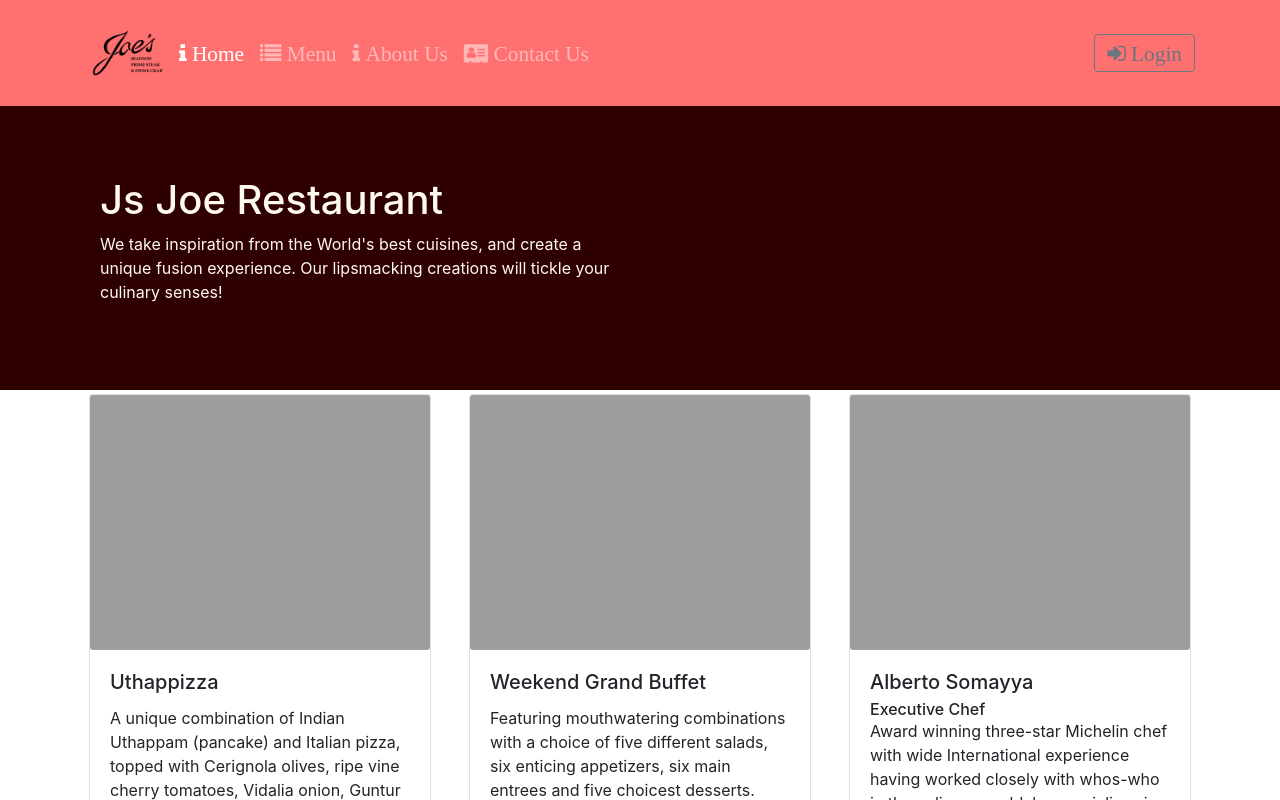
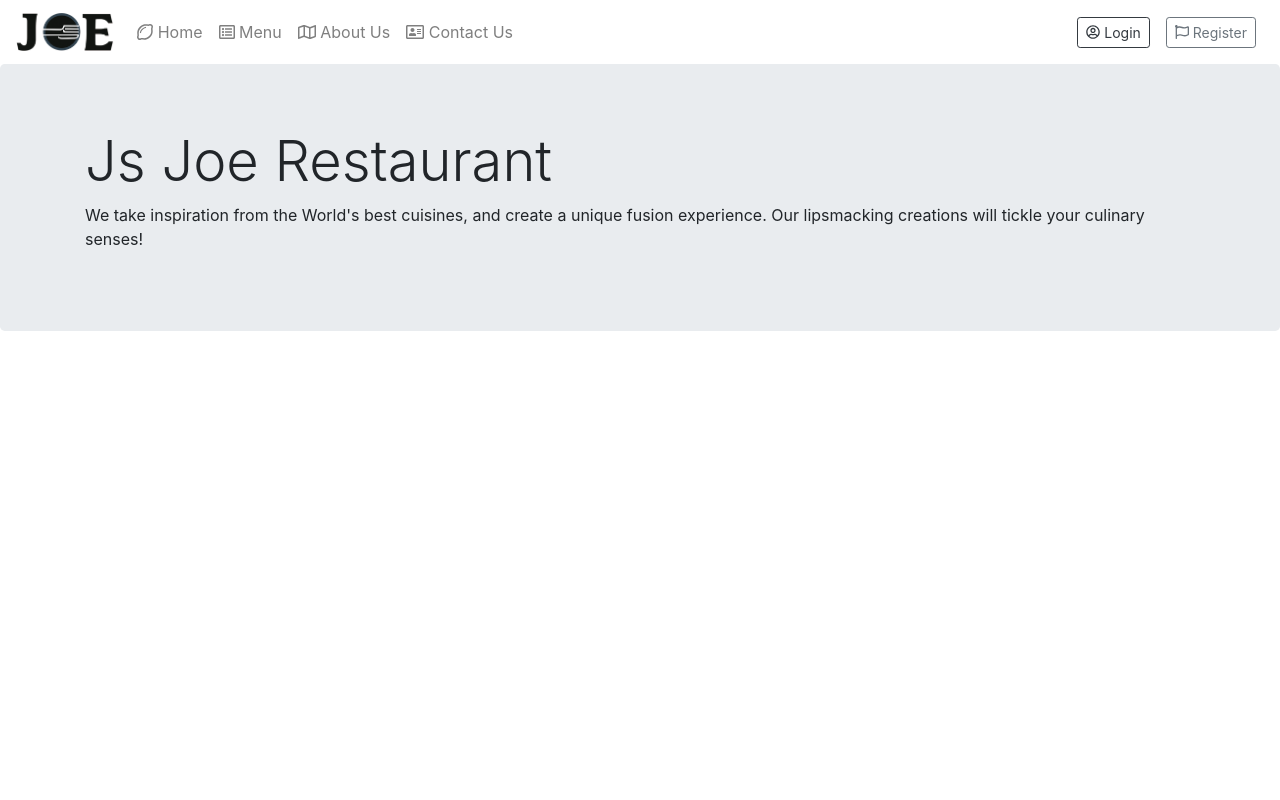
Before and after one commit to GozaRuu/js-joe-restaurant, a React (Create React App) app in the folder react-redux-client/: page / in a window 1280 px wide. Before the commit this address led to /home. Shown: the top 800 px of the page. Built offline with nearby package versions, Linux system fonts and the light colour scheme; data requests are answered from the project's data file; what react-redux-form would draw is missing.

Commit message:
RC: updated header component

```diff
--- a/react-redux-client/src/App.css
+++ /dev/null
@@ -1,35 +0,0 @@
-.row-header{
-    margin:0px auto;
-    padding:0px auto;
-}
-
-.row-content {
-    margin:0px auto;
-    padding: 50px 0px 50px 0px;
-    min-height:400px;
-}
-
-.footer{
-    background-color: #ff7171 ;
-    color:floralwhite;
-    margin:0px auto;
-    padding: 20px 0px 20px 0px;
-}
-
-.jumbotron {
-    padding:70px 30px 70px 30px;
-    margin:0px auto;
-    border-radius: 0;
-    background-color: #2e0000 ;
-    color:floralwhite;
-}
-
-address{
-    font-size:80%;
-    margin:0px;
-}
-
-.navbar {
-    background-color: #ff7171;
-    color: #d7d7d7;
-}
--- a/react-redux-client/src/components/HeaderComponent.js
+++ b/react-redux-client/src/components/HeaderComponent.js
@@ -1,6 +1,31 @@
-import React, { Component } from 'react';
-import { Nav, Navbar, NavbarBrand, NavbarToggler, NavItem, Collapse, Jumbotron, Button, Modal, ModalHeader, ModalBody, Form, FormGroup, Label, Input } from 'reactstrap';
-import { NavLink } from 'react-router-dom';
+import React, { Component } from "react";
+import {
+  Nav,
+  Navbar,
+  NavbarBrand,
+  NavbarToggler,
+  NavItem,
+  Collapse,
+  Jumbotron,
+  Button,
+  Modal,
+  ModalHeader,
+  ModalBody,
+  Form,
+  FormGroup,
+  Label,
+  Input
+} from "reactstrap";
+import { FontAwesomeIcon } from "@fortawesome/react-fontawesome";
+import {
+  faAddressCard,
+  faListAlt,
+  faMap,
+  faLemon,
+  faUserCircle,
+  faFlag
+} from "@fortawesome/free-regular-svg-icons";
+import { NavLink } from "react-router-dom";
 
 class Header extends Component {
   constructor(props) {
@@ -26,60 +51,85 @@ class Header extends Component {
     });
   }
 
-    handleLogin(event){
+  handleLogin(event) {
     this.toggleModal();
-        alert(`UserName: ${this.username.value} Password: ${this.password.value} Remember: ${this.rememberme.checked}`);
+    alert(
+      `UserName: ${this.username.value} Password: ${
+        this.password.value
+      } Remember: ${this.rememberme.checked}`
+    );
     event.preventDefault();
   }
 
   render() {
     return (
       <React.Fragment>
-                <Navbar dark expand="md">
-                    <div className="container">
+        <Navbar light className="sticky-top" expand="md">
           <NavbarBrand className="mr-auto" href="/">
-                            <img src="assets/images/logo.png" height="80" width="86" alt="Js Joe Restaurant" />
+            <img
+              src="assets/images/logo.png"
+              height="38"
+              alt="Js Joe Restaurant"
+            />
           </NavbarBrand>
-                        <NavbarToggler onClick={this.toggleNav}/>
+          <NavbarToggler onClick={this.toggleNav} />
           <Collapse isOpen={this.state.isNavOpen} navbar>
-                            <Nav navbar>
+            <Nav className="mr-auto" style={{ marginLeft: 15 }} navbar>
               <NavItem>
-                                    <NavLink className="nav-link" to="/home" >
-                                        <span className="fa fa-info fa-lg"> Home </span>
+                <NavLink className="nav-link" to="/home">
+                  <FontAwesomeIcon icon={faLemon} /> Home
                 </NavLink>
               </NavItem>
               <NavItem>
-                                    <NavLink className="nav-link" to="/menu" >
-                                        <span className="fa fa-list fa-lg"> Menu </span>
+                <NavLink className="nav-link" to="/menu">
+                  <FontAwesomeIcon icon={faListAlt} /> Menu
                 </NavLink>
               </NavItem>
               <NavItem>
-                                    <NavLink className="nav-link" to="/aboutus" >
-                                        <span className="fa fa-info fa-lg"> About Us </span>
+                <NavLink className="nav-link" to="/aboutus">
+                  <FontAwesomeIcon icon={faMap} /> About Us
                 </NavLink>
               </NavItem>
               <NavItem>
-                                    <NavLink className="nav-link" to="/contactus" >
-                                        <span className="fa fa-address-card fa-lg"> Contact Us </span>
+                <NavLink className="nav-link" to="/contactus">
+                  <FontAwesomeIcon icon={faAddressCard} /> Contact Us
                 </NavLink>
               </NavItem>
             </Nav>
             <Nav className="ml-auto" navbar>
-                                <NavItem>
-                                    <Button outline onClick={this.toggleModal}>
-                                        <span className="fa fa-sign-in fa-lg"> Login</span>
+              <NavItem className="nav-link">
+                <Button
+                  outline
+                  color="dark"
+                  onClick={this.toggleModal}
+                  className="btn btn-sm"
+                >
+                  <FontAwesomeIcon icon={faUserCircle} /> Login
+                </Button>
+              </NavItem>
+              <NavItem className="nav-link">
+                <Button
+                  outline
+                  color="secondary"
+                  onClick={this.toggleModal}
+                  className="btn btn-sm"
+                >
+                  <FontAwesomeIcon icon={faFlag} /> Register
                 </Button>
               </NavItem>
             </Nav>
           </Collapse>
-                    </div>
         </Navbar>
         <Jumbotron>
           <div className="container">
-                        <div className="row row-header">
-                            <div className="col-12 col-sm-6">
-                                <h1>Js Joe Restaurant</h1>
-                                <p>We take inspiration from the World's best cuisines, and create a unique fusion experience. Our lipsmacking creations will tickle your culinary senses!</p>
+            <div className="row">
+              <div className="col">
+                <h1 className="display-4">Js Joe Restaurant</h1>
+                <p>
+                  We take inspiration from the World's best cuisines, and create
+                  a unique fusion experience. Our lipsmacking creations will
+                  tickle your culinary senses!
+                </p>
               </div>
             </div>
           </div>
@@ -90,19 +140,35 @@ class Header extends Component {
             <Form onSubmit={this.handleLogin}>
               <FormGroup>
                 <Label htmlFor="username">User Name</Label>
-                                <Input type="text" id="username" name="username" innerRef={(input) => this.username = input}/>
+                <Input
+                  type="text"
+                  id="username"
+                  name="username"
+                  innerRef={input => (this.username = input)}
+                />
               </FormGroup>
               <FormGroup>
                 <Label htmlFor="password">Password</Label>
-                                <Input type="password" id="password" name="password" innerRef={(input) => this.password = input}/>
+                <Input
+                  type="password"
+                  id="password"
+                  name="password"
+                  innerRef={input => (this.password = input)}
+                />
               </FormGroup>
               <FormGroup check>
                 <Label check>
-                                    <Input type="checkbox" name="rememberme" innerRef={(input) => this.rememberme = input}/>
+                  <Input
+                    type="checkbox"
+                    name="rememberme"
+                    innerRef={input => (this.rememberme = input)}
+                  />
                   Remember me
                 </Label>
               </FormGroup>
-                            <Button type="submit" value="submit" className="bg-primary">Login</Button>
+              <Button type="submit" value="submit" className="bg-primary">
+                Login
+              </Button>
             </Form>
           </ModalBody>
         </Modal>
--- a/react-redux-client/src/components/MainComponent.js
+++ b/react-redux-client/src/components/MainComponent.js
@@ -1,17 +1,24 @@
-import React, { Component } from 'react';
-import { Switch, Route, Redirect, withRouter } from 'react-router-dom';
-import { connect } from 'react-redux';
-import { actions } from 'react-redux-form'
-import Header from './HeaderComponent';
-import Footer from './FooterComponent';
-import Home from './HomeComponent';
-import Menu from './MenuComponent';
-import Contact from './ContactComponent';
-import About from './AboutComponent';
-import Dishdetail from './DishdetailComponent'
-import { addComment, fetchDishes, fetchComments, fetchPromos, fetchLeaders, postFeedback } from '../redux/actionCreators'
+import React, { Component } from "react";
+import { Switch, Route, Redirect, withRouter } from "react-router-dom";
+import { connect } from "react-redux";
+import { actions } from "react-redux-form";
+import Header from "./HeaderComponent";
+import Footer from "./FooterComponent";
+import Home from "./HomeComponent";
+import Menu from "./MenuComponent";
+import Contact from "./ContactComponent";
+import About from "./AboutComponent";
+import Dishdetail from "./DishdetailComponent";
+import {
+  addComment,
+  fetchDishes,
+  fetchComments,
+  fetchPromos,
+  fetchLeaders,
+  postFeedback
+} from "../redux/actionCreators";
 
-const mapStateToProps = (state) => {
+const mapStateToProps = state => {
   return {
     dishes: state.dishes,
     comments: state.comments,
@@ -19,66 +26,102 @@ const mapStateToProps = (state) => {
     leaders: state.leaders,
     feedbackFormResponse: state.feedbackFormResponse
   };
+};
+
+const mapDispatchToProps = dispatch => ({
+  addComment: (dish, rating, author, comment) =>
+    dispatch(addComment(dish, rating, author, comment)),
+  fetchDishes: () => {
+    dispatch(fetchDishes());
+  },
+  fetchComments: () => {
+    dispatch(fetchComments());
+  },
+  fetchPromos: () => {
+    dispatch(fetchPromos());
+  },
+  fetchLeaders: () => {
+    dispatch(fetchLeaders());
+  },
+  postFeedback: data => {
+    dispatch(postFeedback(data));
+  },
+  resetFeedbackForm: () => {
+    dispatch(actions.reset("feedback"));
   }
-
-const mapDispatchToProps = (dispatch) => ({
-    addComment: (dish, rating, author, comment) => dispatch(addComment(dish, rating, author, comment)),
-    fetchDishes: () => {dispatch(fetchDishes())},
-    fetchComments: () => {dispatch(fetchComments())},
-    fetchPromos: () => {dispatch(fetchPromos())},
-    fetchLeaders: () => {dispatch(fetchLeaders())},
-    postFeedback: (data) => {dispatch(postFeedback(data))},
-    resetFeedbackForm: () => {dispatch(actions.reset('feedback'))}
 });
 
 class Main extends Component {
-
   componentDidMount() {
     this.props.fetchDishes();
     this.props.fetchComments();
     this.props.fetchPromos();
     this.props.fetchLeaders();
-
   }
 
   render() {
     const HomeComponentCreator = () => {
-            const dish = this.props.dishes.dishes.filter((dish) => dish.featured)[0];
-            const promo = this.props.promotions.promotions.filter((promotion) => promotion.featured)[0];
-            const leader = this.props.leaders.leaders.filter((leader) => leader.featured)[0];
+      const dish = this.props.dishes.dishes.filter(dish => dish.featured)[0];
+      const promo = this.props.promotions.promotions.filter(
+        promotion => promotion.featured
+      )[0];
+      const leader = this.props.leaders.leaders.filter(
+        leader => leader.featured
+      )[0];
       return (
-                <Home dish={dish} dishLoading={this.props.dishes.isLoading} dishErrMess={this.props.dishes.errMess}
-                    promo={promo} promoLoading={this.props.promotions.isLoading} promoErrMess={this.props.promotions.errMess}
-                    leader={leader} leaderLoading={this.props.leaders.isLoading} leaderErrMess={this.props.leaders.errMess}
+        <Home
+          dish={dish}
+          dishLoading={this.props.dishes.isLoading}
+          dishErrMess={this.props.dishes.errMess}
+          promo={promo}
+          promoLoading={this.props.promotions.isLoading}
+          promoErrMess={this.props.promotions.errMess}
+          leader={leader}
+          leaderLoading={this.props.leaders.isLoading}
+          leaderErrMess={this.props.leaders.errMess}
         />
       );
     };
 
-        const SelectedDishCreator = ({match}) => {
-            const dish = this.props.dishes.dishes.filter((dish) => dish.id === parseInt(match.params.dishId, 10))[0];
-            const comments = this.props.comments.comments.filter((comment) => comment.dishId === parseInt(match.params.dishId, 10));
+    const SelectedDishCreator = ({ match }) => {
+      const dish = this.props.dishes.dishes.filter(
+        dish => dish.id === parseInt(match.params.dishId, 10)
+      )[0];
+      const comments = this.props.comments.comments.filter(
+        comment => comment.dishId === parseInt(match.params.dishId, 10)
+      );
       return (
-                <Dishdetail dish={dish} isLoading={this.props.dishes.isLoading} errMess={this.props.dishes.errMess}
-                     comments={comments} commentsErrMess={this.props.comments.errMess} addComment={this.props.addComment}
+        <Dishdetail
+          dish={dish}
+          isLoading={this.props.dishes.isLoading}
+          errMess={this.props.dishes.errMess}
+          comments={comments}
+          commentsErrMess={this.props.comments.errMess}
+          addComment={this.props.addComment}
         />
       );
     };
 
     return (
-            <div>
+      <React.Fragment>
         <Header />
-                    <Switch>
+        {/* <Switch>
                         <Route path="/home" component={HomeComponentCreator} />
                         <Route exact path="/menu" component={() => <Menu dishes={this.props.dishes} />} />
                         <Route path="/menu/:dishId" component={SelectedDishCreator} />
                         <Route path="/aboutus" component={() => <About leaders={this.props.leaders}/>} />
                         <Route path="/contactus" component={() => <Contact resetFeedbackForm={this.props.resetFeedbackForm} postFeedback={this.props.postFeedback} feedbackFormResponse={this.props.feedbackFormResponse}/>} />
                         <Redirect to="/home" />
-                    </Switch>
-                <Footer />
-            </div>
+                    </Switch> */}
+        {/* <Footer /> */}
+      </React.Fragment>
     );
   }
 }
 
-export default withRouter(connect(mapStateToProps, mapDispatchToProps)(Main));
+export default withRouter(
+  connect(
+    mapStateToProps,
+    mapDispatchToProps
+  )(Main)
+);
--- /dev/null
+++ b/react-redux-client/src/custom.bootstrap.scss
@@ -0,0 +1,2 @@
+// Import Bootstrap and its default variables
+@import "~bootstrap/scss/bootstrap.scss";
--- a/react-redux-client/src/index.css
+++ /dev/null
@@ -1,14 +0,0 @@
-body {
-  margin: 0;
-  padding: 0;
-  font-family: -apple-system, BlinkMacSystemFont, "Segoe UI", "Roboto", "Oxygen",
-    "Ubuntu", "Cantarell", "Fira Sans", "Droid Sans", "Helvetica Neue",
-    sans-serif;
-  -webkit-font-smoothing: antialiased;
-  -moz-osx-font-smoothing: grayscale;
-}
-
-code {
-  font-family: source-code-pro, Menlo, Monaco, Consolas, "Courier New",
-    monospace;
-}
```
Also changed, not shown: react-redux-client/package.json (+9 -1 lines), react-redux-client/src/App.js (+6 -6 lines), react-redux-client/src/index.js (+7 -9 lines), react-redux-client/public/assets/images/logo.png, react-redux-client/src/App.scss (added), 1 other file (tests, documents, lock files or other folders). Lines whose indentation alone changed are shown as unchanged.
